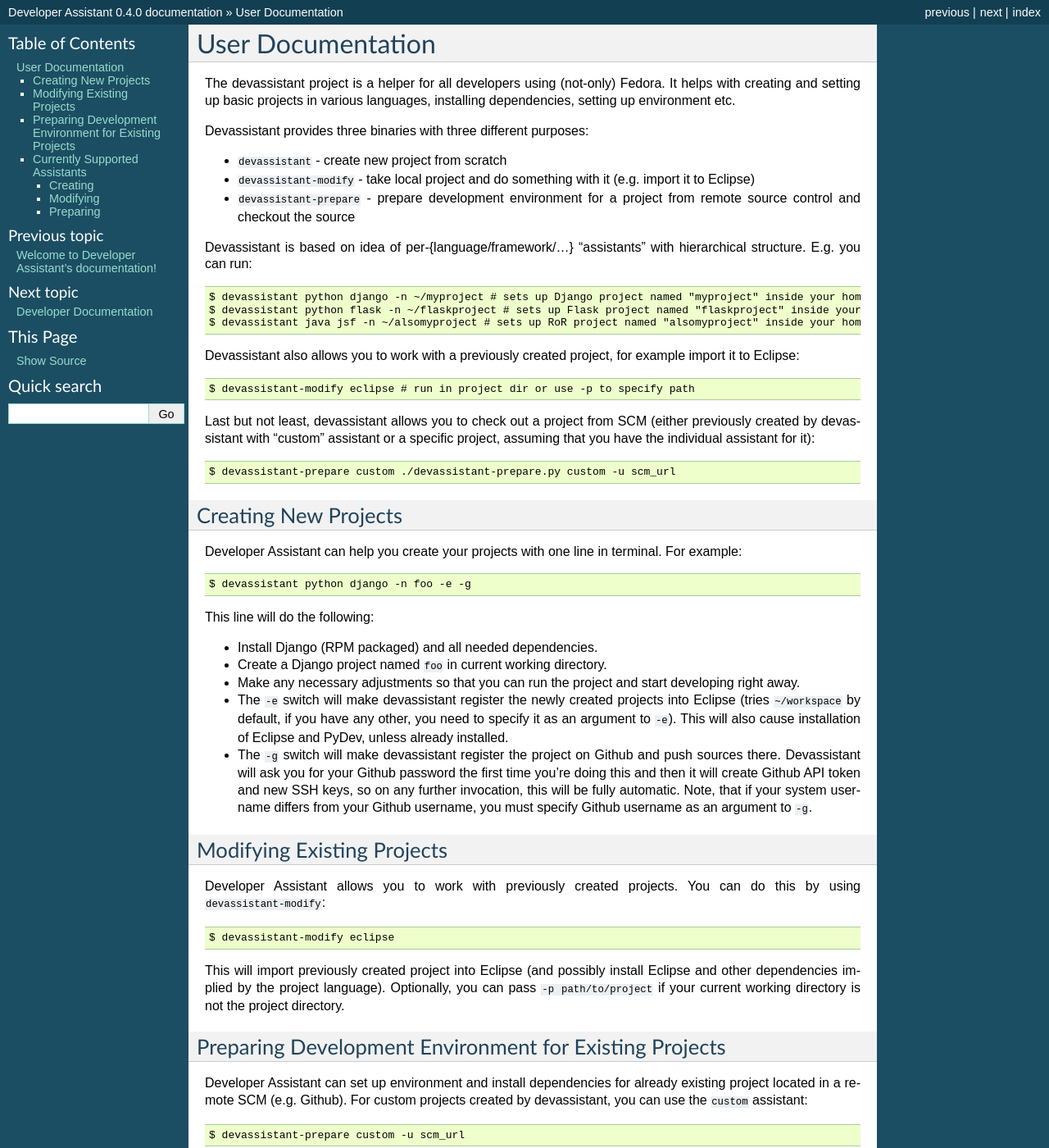
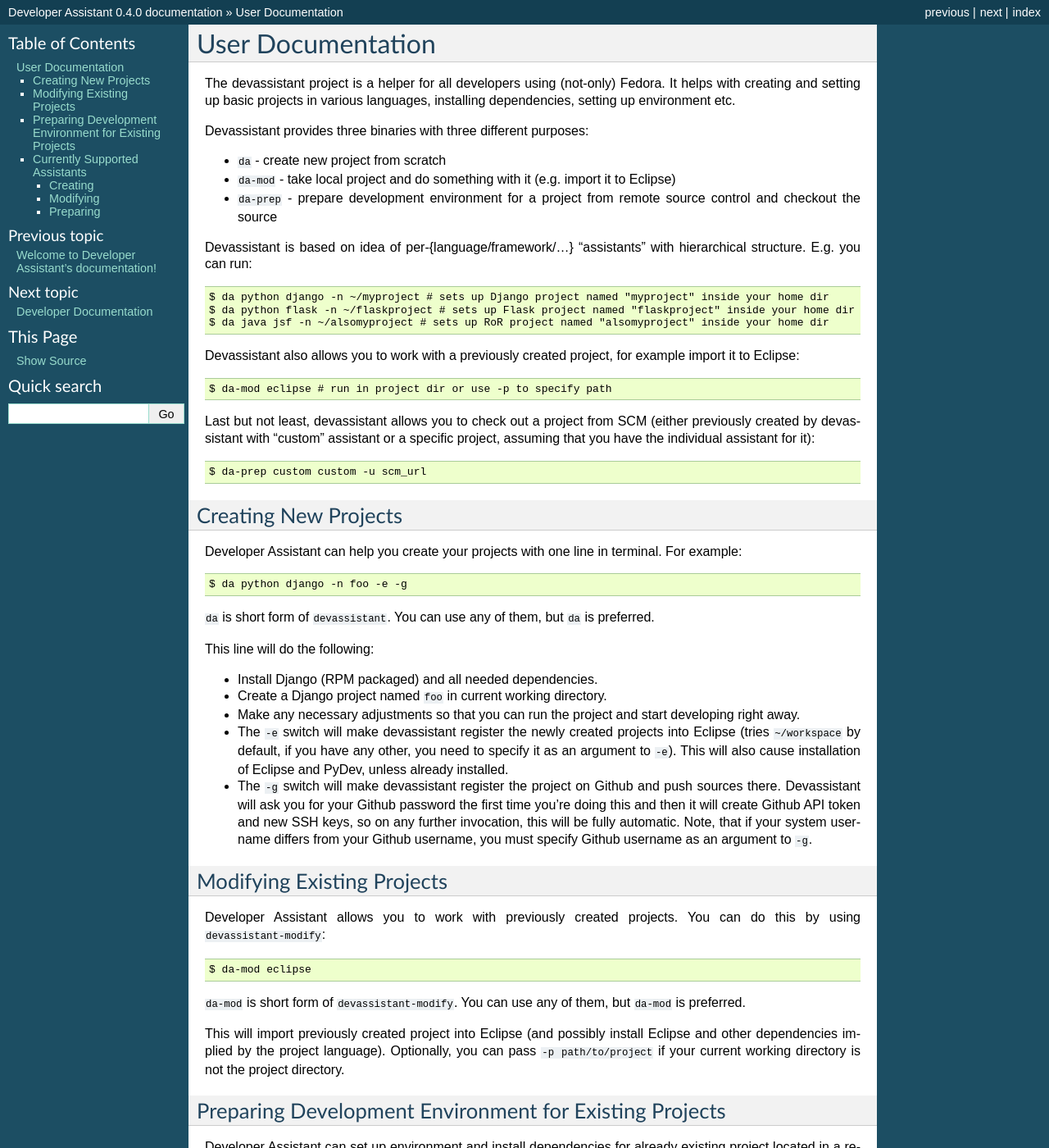
Before and after one commit to devassistant/devassistant, a Sphinx documentation site: the page built from docs/user_documentation.rst, in a window 1280 px wide and 1400 px high. Shown: the whole window at 82% size. Built offline with Sphinx 7.4.7, drawn with Linux system fonts in a browser that asks for light colours; some of the changed text lies outside the part shown.

Commit message:
Document the new short binaries

```diff
--- a/docs/brief-intro.txt
+++ b/docs/brief-intro.txt
@@ -2,20 +2,20 @@ The devassistant project is a helper for all developers using (not-only) Fedora.
 
 Devassistant provides three binaries with three different purposes:
 
-- ``devassistant`` - create new project from scratch
-- ``devassistant-modify`` - take local project and do something with it (e.g. import it to Eclipse)
-- ``devassistant-prepare`` - prepare development environment for a project from remote source control and checkout the source
+- ``da`` - create new project from scratch
+- ``da-mod`` - take local project and do something with it (e.g. import it to Eclipse)
+- ``da-prep`` - prepare development environment for a project from remote source control and checkout the source
 
 Devassistant is based on idea of per-{language/framework/...} "assistants" with hierarchical structure. E.g. you can run::
 
-   $ devassistant python django -n ~/myproject # sets up Django project named "myproject" inside your home dir
-   $ devassistant python flask -n ~/flaskproject # sets up Flask project named "flaskproject" inside your home dir
-   $ devassistant java jsf -n ~/alsomyproject # sets up RoR project named "alsomyproject" inside your home dir
+   $ da python django -n ~/myproject # sets up Django project named "myproject" inside your home dir
+   $ da python flask -n ~/flaskproject # sets up Flask project named "flaskproject" inside your home dir
+   $ da java jsf -n ~/alsomyproject # sets up RoR project named "alsomyproject" inside your home dir
 
 Devassistant also allows you to work with a previously created project, for example import it to Eclipse::
 
-   $ devassistant-modify eclipse # run in project dir or use -p to specify path
+   $ da-mod eclipse # run in project dir or use -p to specify path
 
 Last but not least, devassistant allows you to check out a project from SCM (either previously created by devassistant with "custom" assistant or a specific project, assuming that you have the individual assistant for it)::
 
-   $ devassistant-prepare custom ./devassistant-prepare.py custom -u scm_url
+   $ da-prep custom custom -u scm_url
--- a/docs/developer_documentation.rst
+++ b/docs/developer_documentation.rst
@@ -50,7 +50,7 @@ Each assistant can optionally define arguments that it accepts (either
 on commandline, or from GUI in future). For example, you can run
 the leftmost path with::
 
-   $ devassistant python [python assistant arguments] django [django assistant arguments]
+   $ da python [python assistant arguments] django [django assistant arguments]
 
 If an assistant has any subassistants, one of them **must** be used. E.g.
 in the example above, you can't use just Python assistant, you have to
--- a/docs/developer_documentation/yaml_assistant_reference.rst
+++ b/docs/developer_documentation/yaml_assistant_reference.rst
@@ -73,7 +73,7 @@ Yaml assistants can express their dependencies in multiple sections.
 - If there is a section named ``dependencies_foo``, then dependencies from this section are installed
   **iff** ``foo`` argument is used (either via commandline or via gui). For example::
 
-   $ devassistant python --foo
+   $ da python --foo
 
 - These rules differ for ``modifier`` assistants, see `Modifier Assistants`_
 
--- a/docs/user_documentation.rst
+++ b/docs/user_documentation.rst
@@ -13,7 +13,9 @@ Creating New Projects
 Developer Assistant can help you create your projects with one line in terminal.
 For example::
 
-   $ devassistant python django -n foo -e -g
+   $ da python django -n foo -e -g
+
+``da`` is short form of ``devassistant``. You can use any of them, but ``da`` is preferred.
 
 This line will do the following:
 
@@ -40,7 +42,10 @@ Modifying Existing Projects
 Developer Assistant allows you to work with previously created projects. You can do
 this by using ``devassistant-modify``::
 
-   $ devassistant-modify eclipse
+   $ da-mod eclipse
+
+``da-mod`` is short form of ``devassistant-modify``. You can use any of them, but
+``da-mod`` is preferred.
 
 This will import previously created project into Eclipse (and possibly install
 Eclipse and other dependencies implied by the project language). Optionally,
@@ -56,13 +61,16 @@ Developer Assistant can set up environment and install dependencies for already
 existing project located in a remote SCM (e.g. Github). For custom projects created
 by devassistant, you can use the ``custom`` assistant::
 
-   $ devassistant-prepare custom -u scm_url
+   $ da-prep custom -u scm_url
+
+``da-prep`` is short form of ``devassistant-prepare``. You can use any of them, but
+``da-prep`` is preferred.
 
 The plan is to also include assistants for well known and largely developed projects
 (that, of course, don't contain ``.devassistant`` file). So in future you should be
 able to do something like::
 
-   $ devassistant-prepare openstack
+   $ da-prep openstack
 
 and it should do everything needed to get you started developing OpenStack in a way
 that others do. But this is still somewhere in the future...
```
Also changed, not shown: README.rst (+5 -5 lines).
